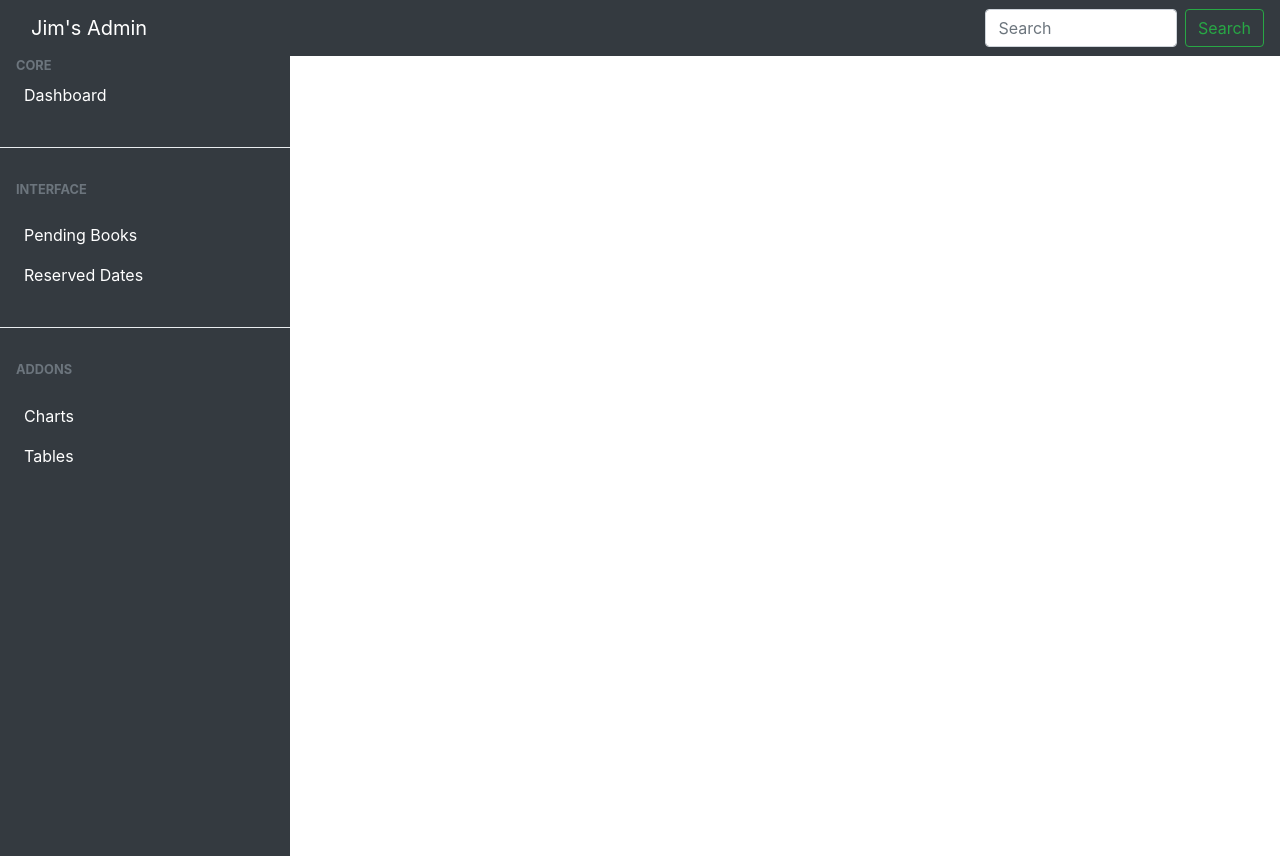
After one commit to mtrxmrn/Private-Resort, a PHP site: page /Admin.php in a window 1280 px wide. The commit adds this page. Run offline with PHP 8.4, Linux system fonts and the light colour scheme; some libraries are stand-ins or nearby versions.

Commit message:
admin page

```diff
--- /dev/null
+++ b/Admin.php
@@ -0,0 +1,96 @@
+<?php
+require_once 'linkmeta/linkmeta.php';
+?>
+
+<!--Navbar-->
+<nav class="navbar navbar-expand-lg navbar-dark bg-dark">
+  <div class="container-fluid">
+    <a class="navbar-brand" href="#">Jim's Admin</a>
+    <button class="navbar-toggler" type="button" data-bs-toggle="collapse" data-bs-target="#navbarSupportedContent" aria-controls="navbarSupportedContent" aria-expanded="false" aria-label="Toggle navigation">
+      <span class="navbar-toggler-icon"></span>
+    </button>
+    </div>
+
+    <div class="collapse navbar-collapse" id="navbarSupportedContent">
+      <form class="d-flex" role="search">
+        <input class="form-control me-2" type="search" placeholder="Search" aria-label="Search">
+        <button class="btn btn-outline-success" type="submit">Search</button>
+      </form>
+    </div>
+
+</nav>
+<!--Navbar-->
+
+<div class="container-fluid">
+    <div class="row">
+
+      <!-- Sidebar -->
+      <div class="custom-margin  col-3">
+        <div class="bg-dark full-height">
+          <div class="text-muted small fw-bold text-uppercase px-3">
+            CORE
+          </div>
+          <ul class="navbar-nav">
+            <li>
+              <a href="#" class="nav-link px-3 text-white active">
+                <span class="me-2"><i class="bi bi-speedometer2"></i></span>
+                <span>Dashboard</span>
+              </a>
+            </li>
+            <li class="my-4"><hr class="dropdown-divider bg-light" /></li>
+            <li>
+              <div class="text-muted small fw-bold text-uppercase px-3 mb-3">
+                Interface
+              </div>
+            </li>
+            <li>
+              <a class="nav-link text-white px-3 sidebar-link" data-bs-toggle="collapse" href="#layouts">
+                <span class="me-2"><i class="bi bi-layout-split"></i></span>
+                <span>Pending Books</span>
+                <span class="ms-auto">
+                  <span class="right-icon">
+                    <i class="bi bi-chevron-down"></i>
+                  </span>
+                </span>
+              </a>
+              <div class="collapse" id="layouts">
+                <ul class="navbar-nav ps-3">
+                  <li>
+                    <a href="#" class="nav-link px-3">
+                      <span class="me-2"><i class="bi bi-speedometer2"></i></span>
+                      <span>Dashboard</span>
+                    </a>
+                  </li>
+                </ul>
+              </div>
+            </li>
+            <li>
+              <a href="#" class="text-white nav-link px-3">
+                <span class="me-2"><i class="bi bi-book-fill"></i></span>
+                <span>Reserved Dates</span>
+                  </a>
+            </li>
+            <li class="my-4"><hr class="dropdown-divider bg-light" /></li>
+            <li>
+              <div class="text-muted small fw-bold text-uppercase px-3 mb-3">
+                Addons
+              </div>
+            </li>
+            <li>
+              <a href="#" class=" text-white nav-link px-3">
+                <span class="me-2"><i class="bi bi-graph-up"></i></span>
+                <span>Charts</span>
+              </a>
+            </li>
+            <li>
+              <a href="#" class="text-white nav-link px-3">
+                <span class="me-2"><i class="bi bi-table"></i></span>
+                <span>Tables</span>
+              </a>
+            </li>
+          </ul>
+        </div>
+      </div>
+<?php
+      require_once 'linkmeta/scripts.php';
+?>
--- /dev/null
+++ b/CSS/admin.css
@@ -0,0 +1,7 @@
+.custom-margin{
+    margin-top: 0.1px;
+    margin-left: -15px;
+}
+.full-height {
+    height: 100vh;
+}
--- a/index.php
+++ b/index.php
@@ -15,6 +15,7 @@ require_once 'controllers/ProfileController.php';
 require_once 'controllers/ReservationController.php';
 require_once 'controllers/AboutUsController.php';
 require_once 'controllers/EditProfileController.php';
+
 
 // Initialize the appropriate controller based on the requested page
 $page = isset($_GET['page']) ? $_GET['page'] : 'home';
--- a/linkmeta/linkmeta.php
+++ b/linkmeta/linkmeta.php
@@ -27,6 +27,15 @@
   <title>Registration Form</title>
   <!-- Css AddDesign-->
   <link rel="stylesheet" href="CSS/Register.css">
+
+  <!--Admin-->
+  <title>Admin</title>
+    <!-- Required meta tags -->
+    <meta charset="utf-8">
+    <meta name="viewport" content="width=device-width, initial-scale=1, shrink-to-fit=no">
+    <!-- Bootstrap CSS -->
+    <link rel="stylesheet" href="CSS/admin.css">
+    <link rel="stylesheet" href="https://stackpath.bootstrapcdn.com/bootstrap/4.3.1/css/bootstrap.min.css" integrity="sha384-ggOyR0iXCbMQv3Xipma34MD+dH/1fQ784/j6cY/iJTQUOhcWr7x9JvoRxT2MZw1T" crossorigin="anonymous">
   <script src="https://cdn.jsdelivr.net/npm/sweetalert2@11"></script>
 
   <title>Customer Profile</title>
--- a/linkmeta/scripts.php
+++ b/linkmeta/scripts.php
@@ -12,3 +12,10 @@
   <!-- Bootstrap JS -->
 
   <script src="https://code.jquery.com/jquery-3.5.1.slim.min.js"></script>
+
+  <!--Admin-->
+   <!-- Optional JavaScript -->
+    <!-- jQuery first, then Popper.js, then Bootstrap JS -->
+    <script src="https://code.jquery.com/jquery-3.3.1.slim.min.js" integrity="sha384-q8i/X+965DzO0rT7abK41JStQIAqVgRVzpbzo5smXKp4YfRvH+8abtTE1Pi6jizo" crossorigin="anonymous"></script>
+    <script src="https://cdnjs.cloudflare.com/ajax/libs/popper.js/1.14.7/umd/popper.min.js" integrity="sha384-UO2eT0CpHqdSJQ6hJty5KVphtPhzWj9WO1clHTMGa3JDZwrnQq4sF86dIHNDz0W1" crossorigin="anonymous"></script>
+    <script src="https://stackpath.bootstrapcdn.com/bootstrap/4.3.1/js/bootstrap.min.js" integrity="sha384-JjSmVgyd0p3pXB1rRibZUAYoIIy6OrQ6VrjIEaFf/nJGzIxFDsf4x0xIM+B07jRM" crossorigin="anonymous"></script>
```
